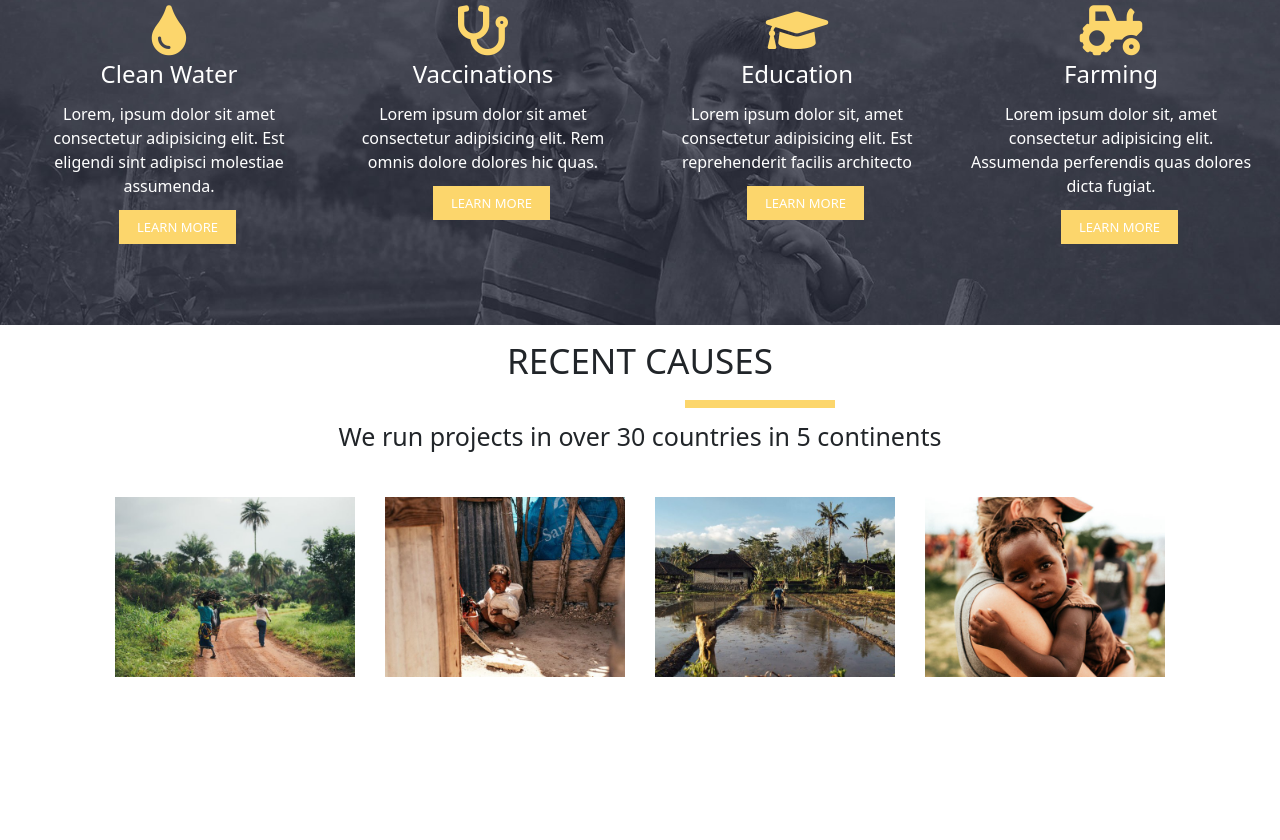
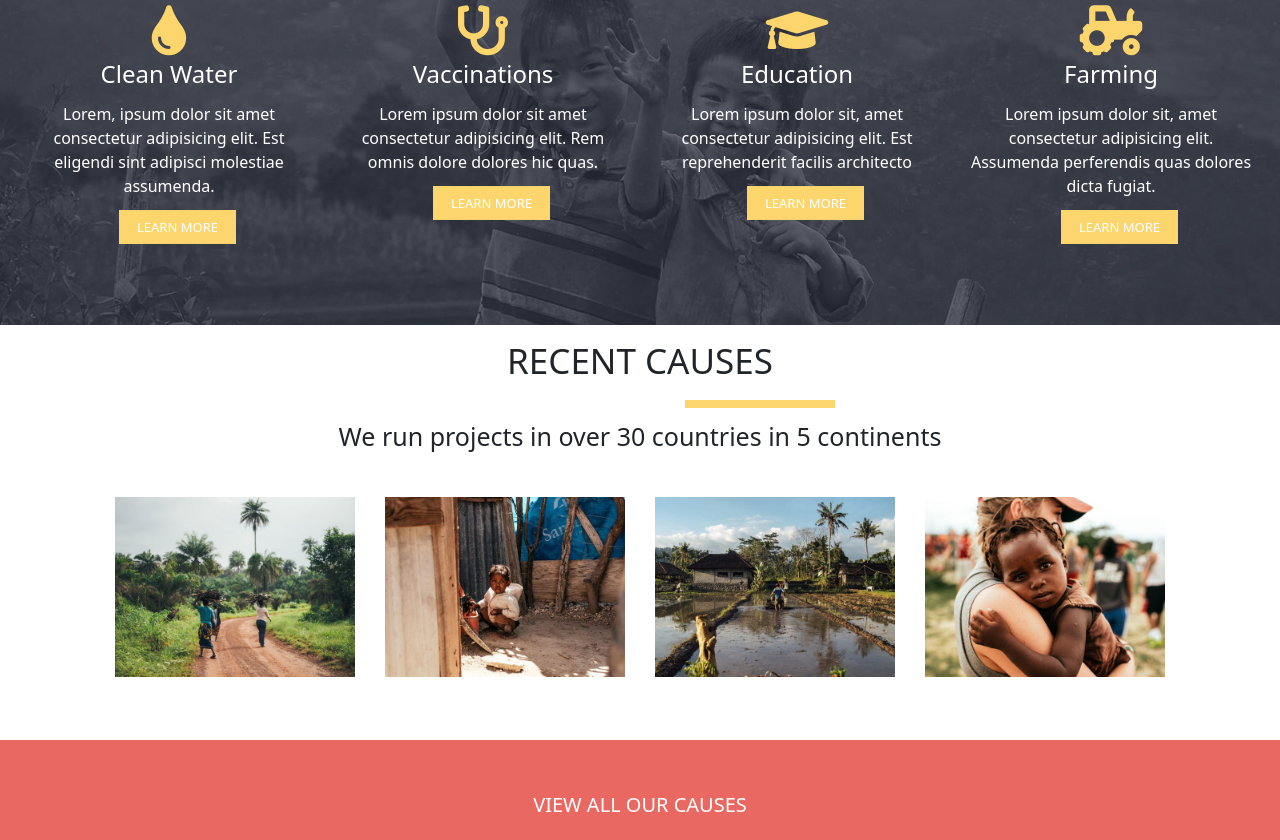
Before and after one commit to DamianoTrifone/proj-html-vuejs, a Vue app: page / in a window 1280 px wide. Shown: the part 1360-2200 px from the top of the page. Before the commit the page ends 2052 px from the top, so only its background shows below. Built offline with nearby package versions, Linux system fonts and the light colour scheme.

Commit message:
Separatore terzo blocco

```diff
--- a/src/components/Main.vue
+++ b/src/components/Main.vue
@@ -69,6 +69,9 @@
             <img src="../assets/avada-charity-farming-featured-600x450.jpg" alt="Popolazione locale">
             <img src="../assets/avada-charity-vaccines-featured-600x450.jpg" alt="Popolazione locale">
         </div>
+        <div class="red_block">
+            <a href="#">View all our causes</a>
+        </div>
     </main>
 </template>
 
@@ -78,7 +81,7 @@ export default {
 }
 </script>
 
-<style>
+<style lang="scss">
     .main{
         position: relative;
     }
@@ -234,4 +237,26 @@ export default {
         width: 270px;
         padding: 15px;
     }
+
+    .red_block{
+        position: absolute;
+        top: 2100px;
+        height: 100px;
+        width: 100%;
+        background-color: #EA6862;
+    }
+
+    .red_block a{
+        color: white;
+        display: flex;
+        justify-content: center;
+        margin-top: 50px;
+        text-transform: uppercase;
+        text-decoration: none;
+        font-size: 20px;
+
+        &:hover{
+            color: #FCD66C;
+        }
+    }
 </style>
```
